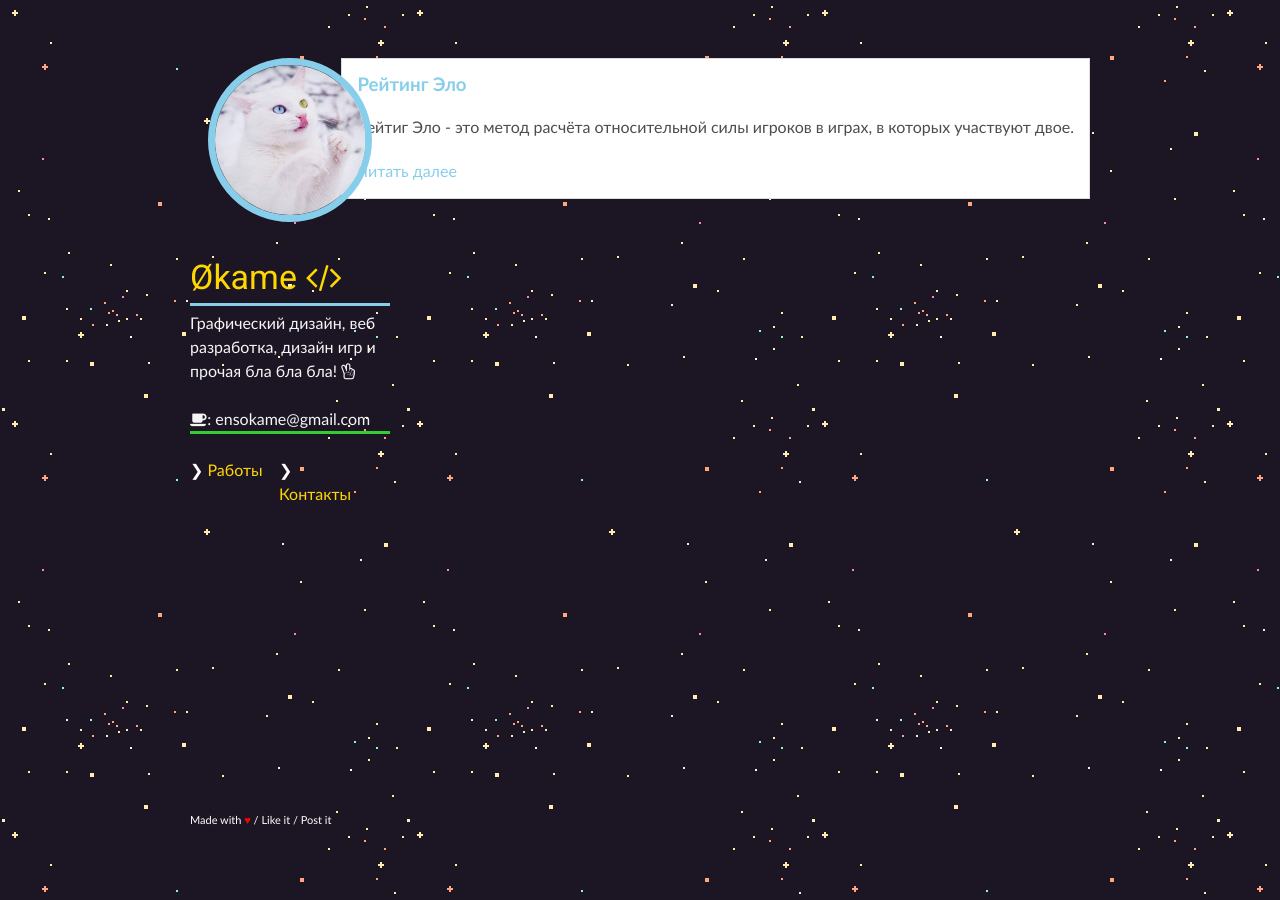
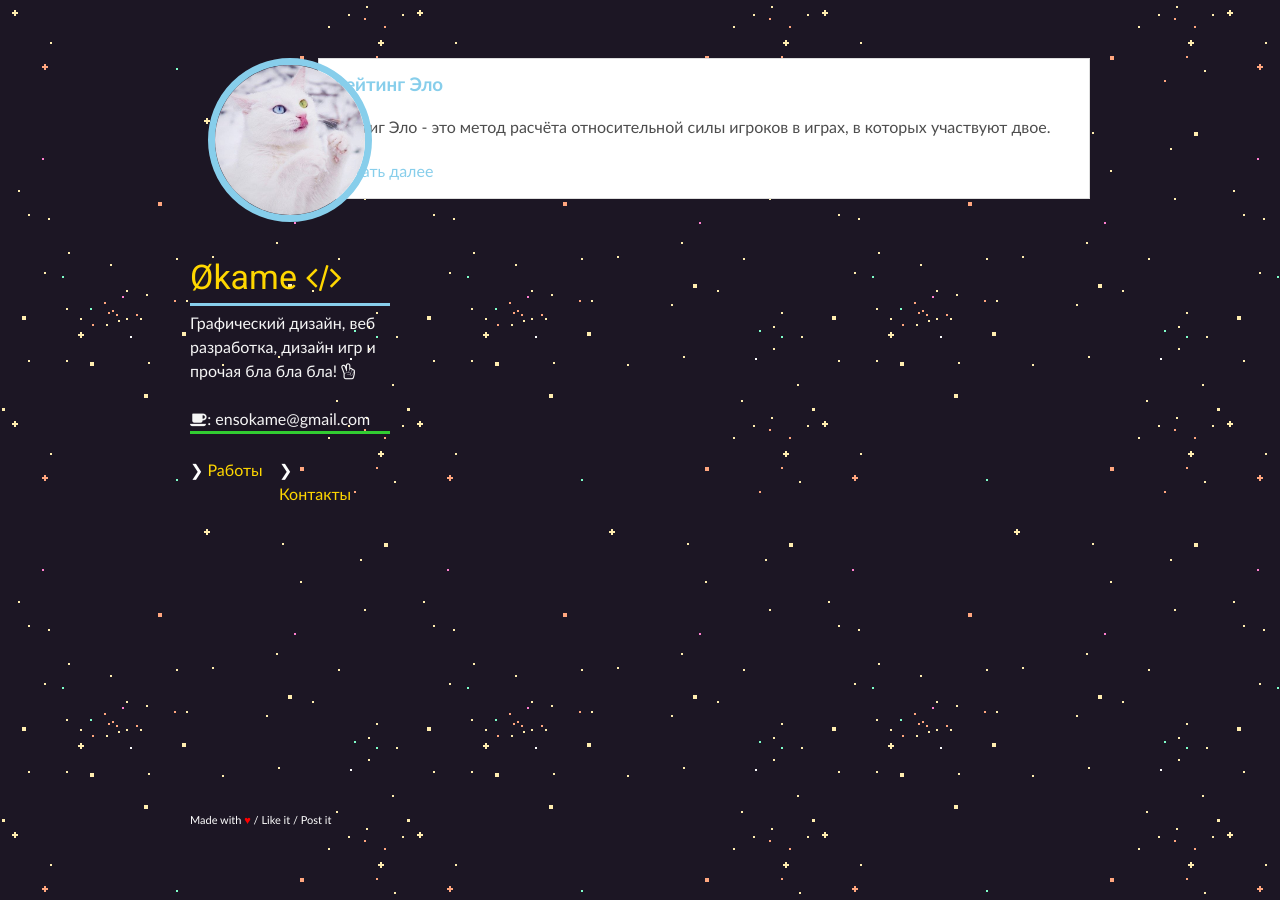
Before and after one commit to IOEnso/ioenso.github.io, a Jekyll site: the page built from index.html, in a window 1280 px wide. Built offline with Jekyll 4.4.1, drawn with Linux system fonts in a browser that asks for light colours.

Commit message:
Update main.css

```diff
--- a/assets/css/main.css
+++ b/assets/css/main.css
@@ -171,8 +171,7 @@ section {
   border: 1px solid #ddd;
   float: right;
   color: #4d4d4d;
-  min-width: 320px;
-  max-width: 740px;
+  width: 740px;
 
 }
 
```
